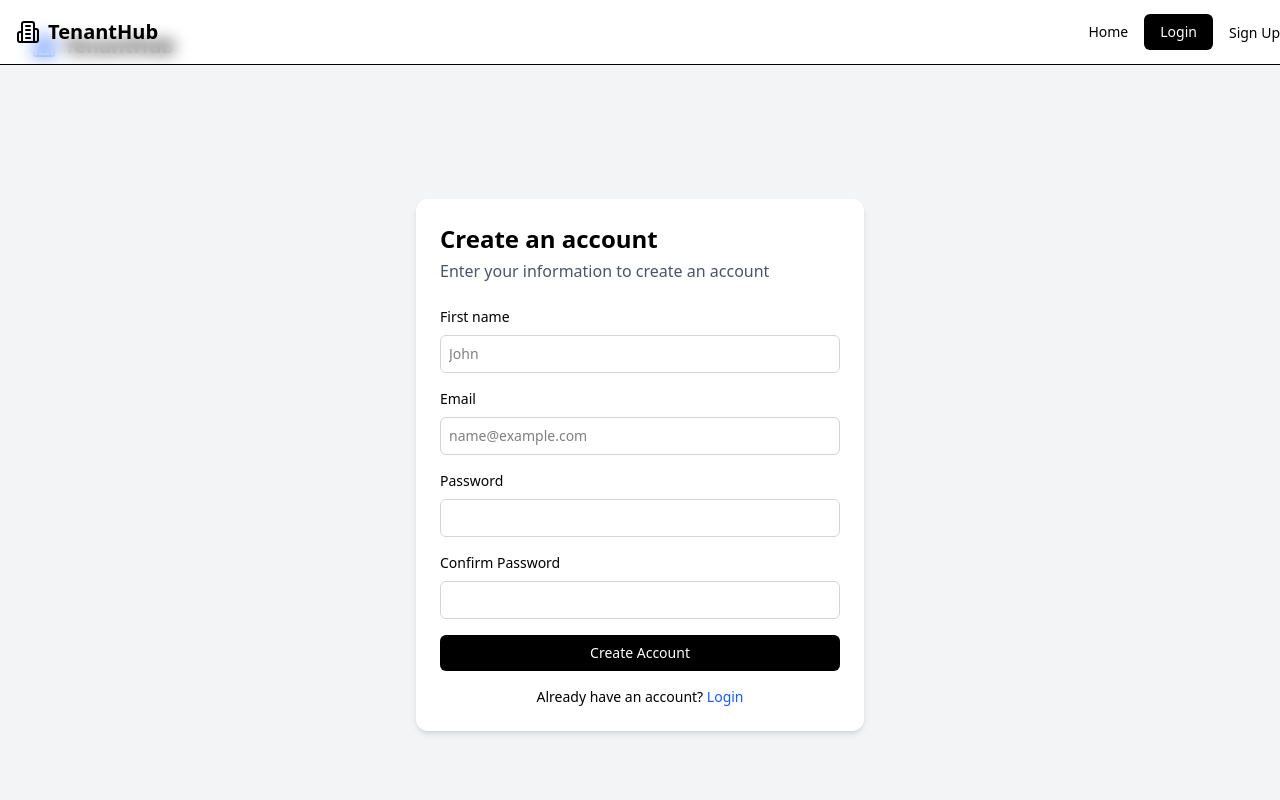
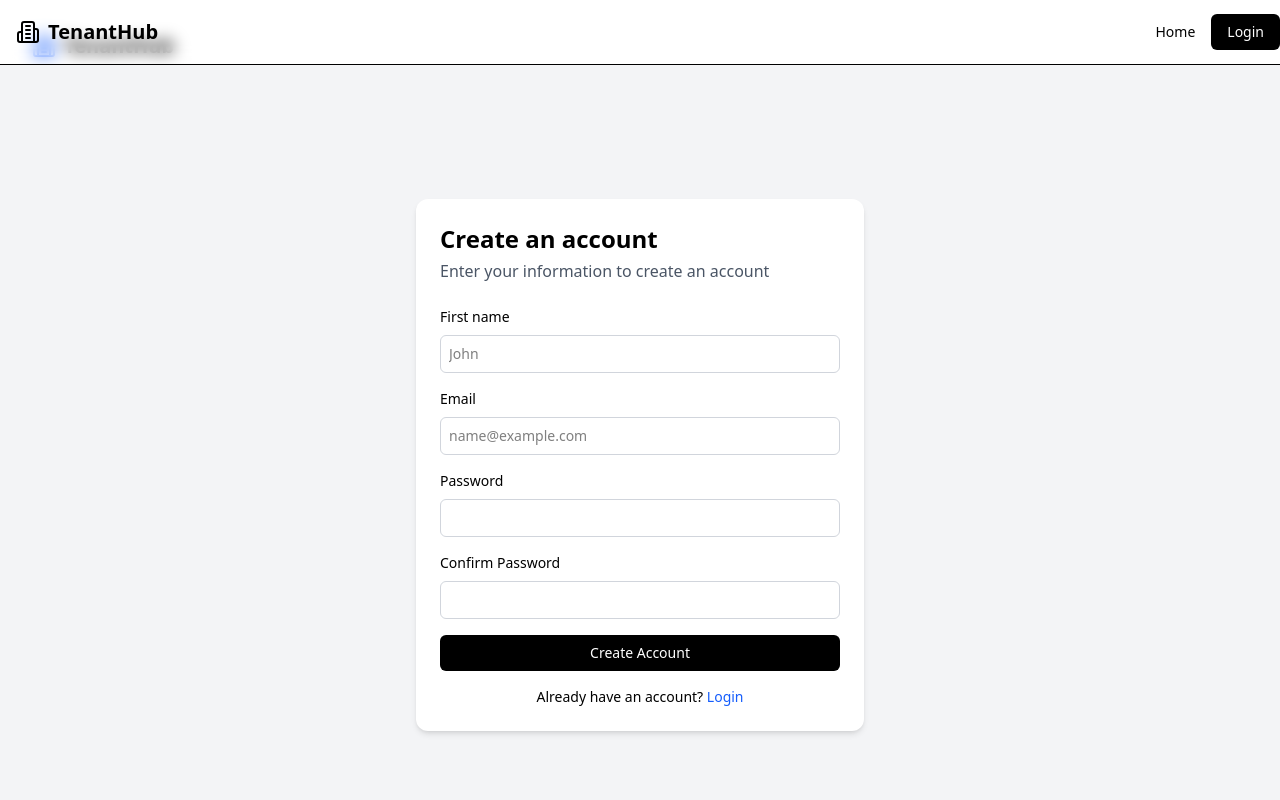
Before and after one commit to Jamesunekwuojo/multi-tenant-client, a React (Vite) app: page /signup in a window 1280 px wide. Shown: the top 800 px of the page. Built offline with nearby package versions, Linux system fonts and the light colour scheme.

Commit message:
added links to item

```diff
--- a/src/components/Feature3.jsx
+++ b/src/components/Feature3.jsx
@@ -22,8 +22,8 @@ const Feature3 = () => {
                 Get Started <ArrowRight className="h-4 w-4" />
               </button>
             </Link>
-            <Link to="/create-tenant">
-              <button className="inline-flex items-center rounded-md border border-input bg-background px-6 py-3 text-lg font-medium shadow-sm hover:bg-accent hover:text-accent-foreground">
+            <Link to="/dashboard">
+              <button className="inline-flex items-center cursor-pointer rounded-md border border-input bg-background px-6 py-3 text-lg font-medium shadow-sm hover:bg-accent hover:text-accent-foreground">
                 Create Tenant
               </button>
             </Link>
--- a/src/components/Mainnav.jsx
+++ b/src/components/Mainnav.jsx
@@ -19,26 +19,15 @@ const Mainnav = () => {
             >
               Home
             </Link>
-            {/* <Link
-              href="#pricing"
-              className="text-sm font-medium text-muted-foreground hover:text-foreground"
-            >
-              Pricing
-            </Link>
-            <Link
-              href="#testimonials"
-              className="text-sm font-medium text-muted-foreground hover:text-foreground"
-            >
-              Testimonials
-            </Link> */}
-            <Link href="/login">
+
+            <Link to="/login">
               <button variant="ghost " className="text-sm text-white px-4 py-2 rounded-md bg-black hover:bg-black cursor-pointer">
                 Login
               </button>
             </Link>
-            <Link href="/signup">
+            {/* <Link href="/signup">
               <button className="text-sm cursor-pointer">Sign Up</button>
-            </Link>
+            </Link> */}
           </nav>
         </div>
       </header>
```
